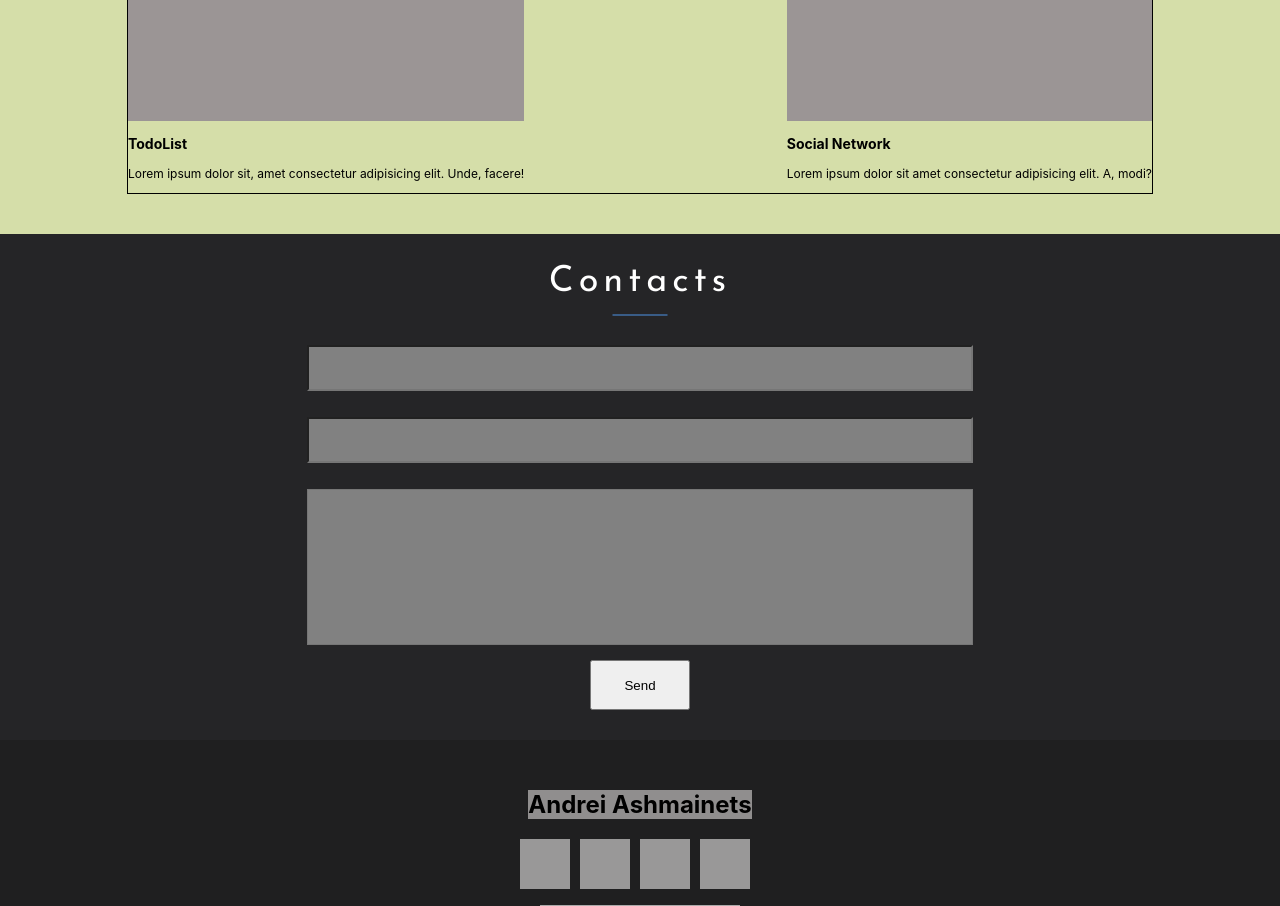
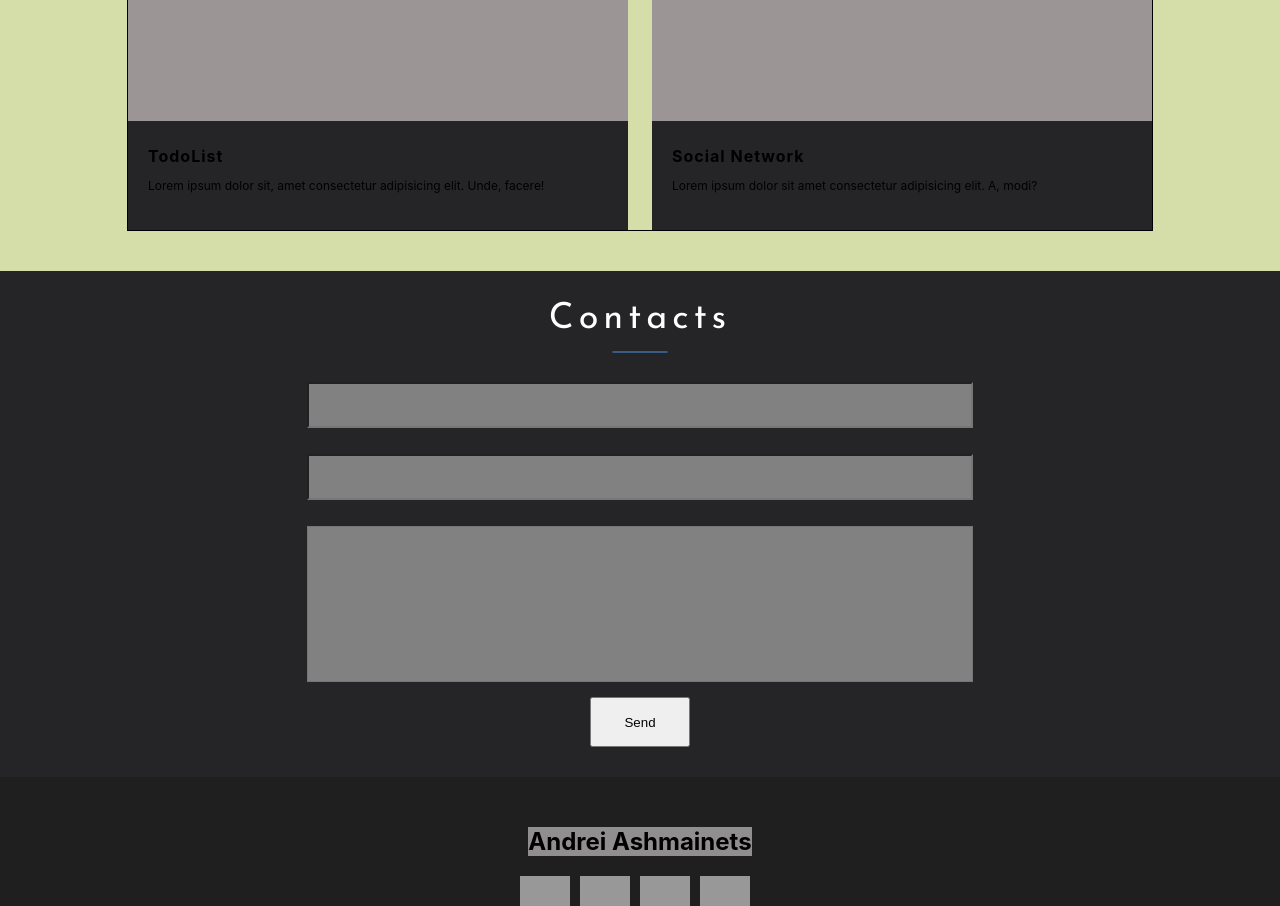
Before and after one commit to baby0ne/portfolio-react, a React (Create React App) app: page / in a window 1280 px wide. Shown: the part 1460-2366 px from the top of the page. Built offline with nearby package versions, Linux system fonts and the light colour scheme.

Commit message:
Update Project.tsx

```diff
--- a/src/components/Projects/Project/Project.tsx
+++ b/src/components/Projects/Project/Project.tsx
@@ -7,14 +7,13 @@ type propsType = {
 }
 
 export const Project: React.FC<propsType> = (props) => {
-   return <div className={styles.skill}>
+   return <div className={styles.project}>
       <div className={styles.image}>
          <a href="#" className={styles.link}></a>
       </div>
-      <div className={styles.projectDir}>
-         <h3>{props.projectName}</h3>
-         <p>{props.projectDir}</p>
+      <div className={styles.projectDescription}>
+         <h3 className={styles.projectName}>{props.projectName}</h3>
+         <p className={styles.projectDir}>{props.projectDir}</p>
       </div>
    </div>
-
 }
```
